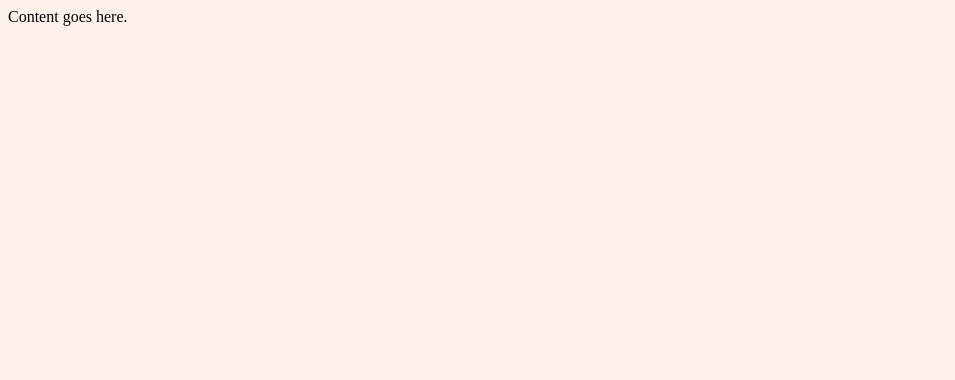
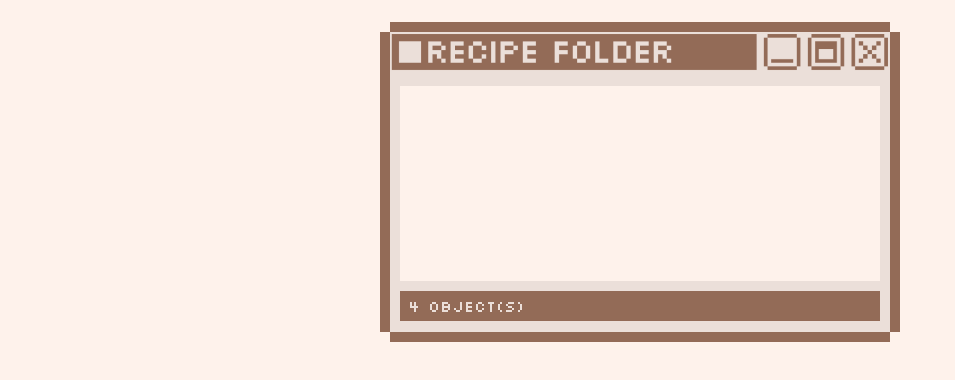
Before and after one commit to chanc245/Granny-Bytes, a website: page public/recipe.html in a window 1280 px wide. Shown: the whole page, without its empty margins (0-955 px from the left). Drawn offline with Linux system fonts and the light colour scheme.

Commit message:
recipe half way

```diff
--- a/public/recipe.html
+++ b/public/recipe.html
@@ -4,13 +4,58 @@
 	<title>Choose Your Recipe!</title>
 	<style>
 
+		@import url('https://fonts.googleapis.com/css2?family=Silkscreen:wght@400;700&display=swap');
+
 		body {
 			background-color: #FEF2EB;
+		}
+
+		.recipebox{
+			background-color: #EBDFD9;
+			width: 500px;
+			height: 300px;
+			margin: 2em auto;
+			box-shadow:	-10px 0 0 0 #936B57,
+		                10px 0 0 0 #936B57,
+		                0 -10px 0 0 #936B57,
+		                0 10px 0 0 #936B57;
+		}
+
+		.topbar img{
+			width: 100%;
+		}
+
+		.recipeholder{
+			background-color: #FEF2EB;
+			height: 65%;
+			margin: 2%;
+		}
+
+		.bottombar{
+			background-color: #936B57;
+			width: 96%;
+			height: 30px;
+			margin: 2%;
+			font-family: "Silkscreen", sans-serif;
+			color: #EBDFD9;
+			display: flex;
+			align-items: center; /* Vertically center */
+		}
+
+		.bottombar p{
 		}
 
 	</style>
 </head>
 <body>
-	Content goes here.
+	<div class="recipebox">
+		<div class="topbar"><img src="assets/recipe_topbar.png"/></div>
+		<div class="recipeholder"></div>
+		<div class="bottombar">
+			<p>&nbsp;4 OBJECT(S)</p>
+		</div>
+	</div>
+
+	<div class="bottom"></div>
 </body>
 </html>
```
Also changed, not shown: public/assets/recipe_topbar.png (added), 2 other files.
